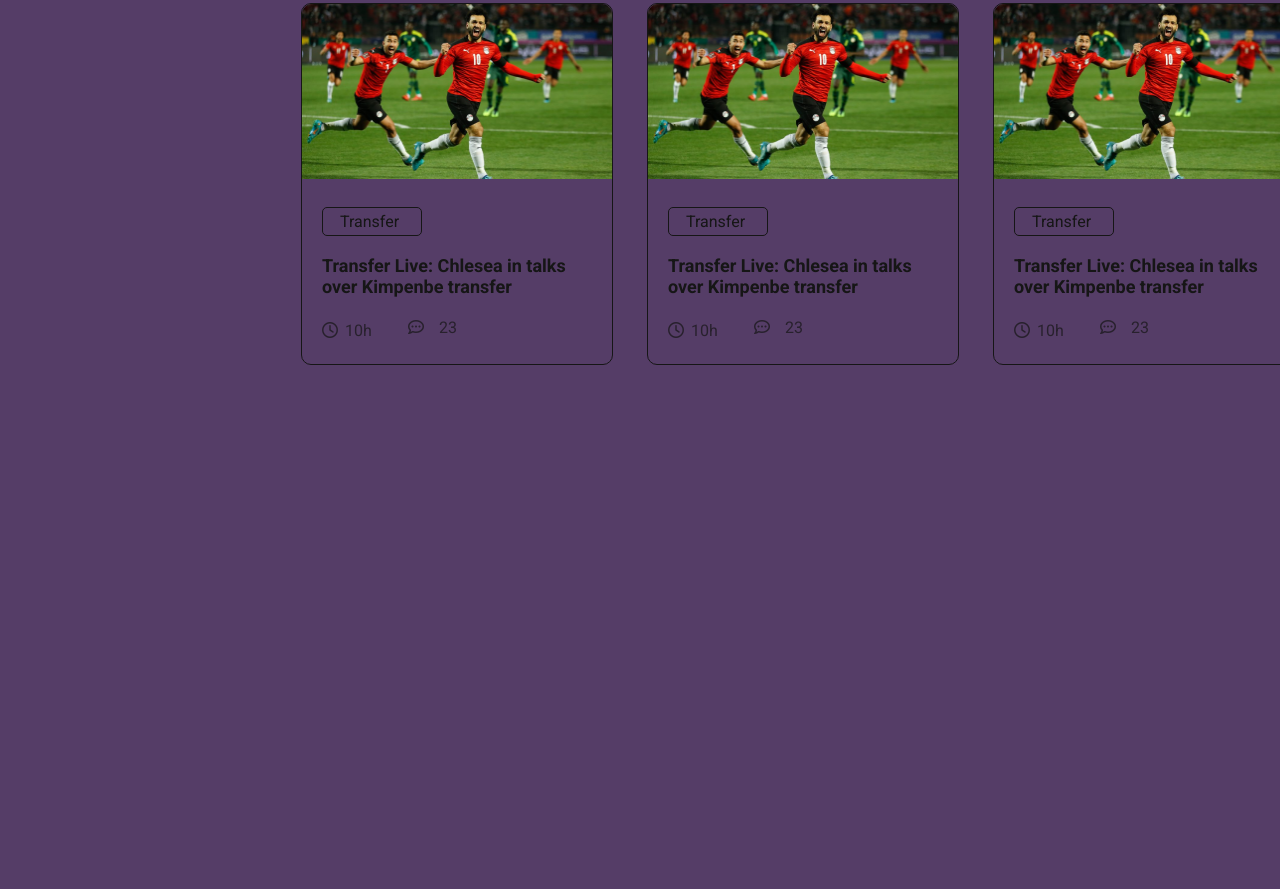
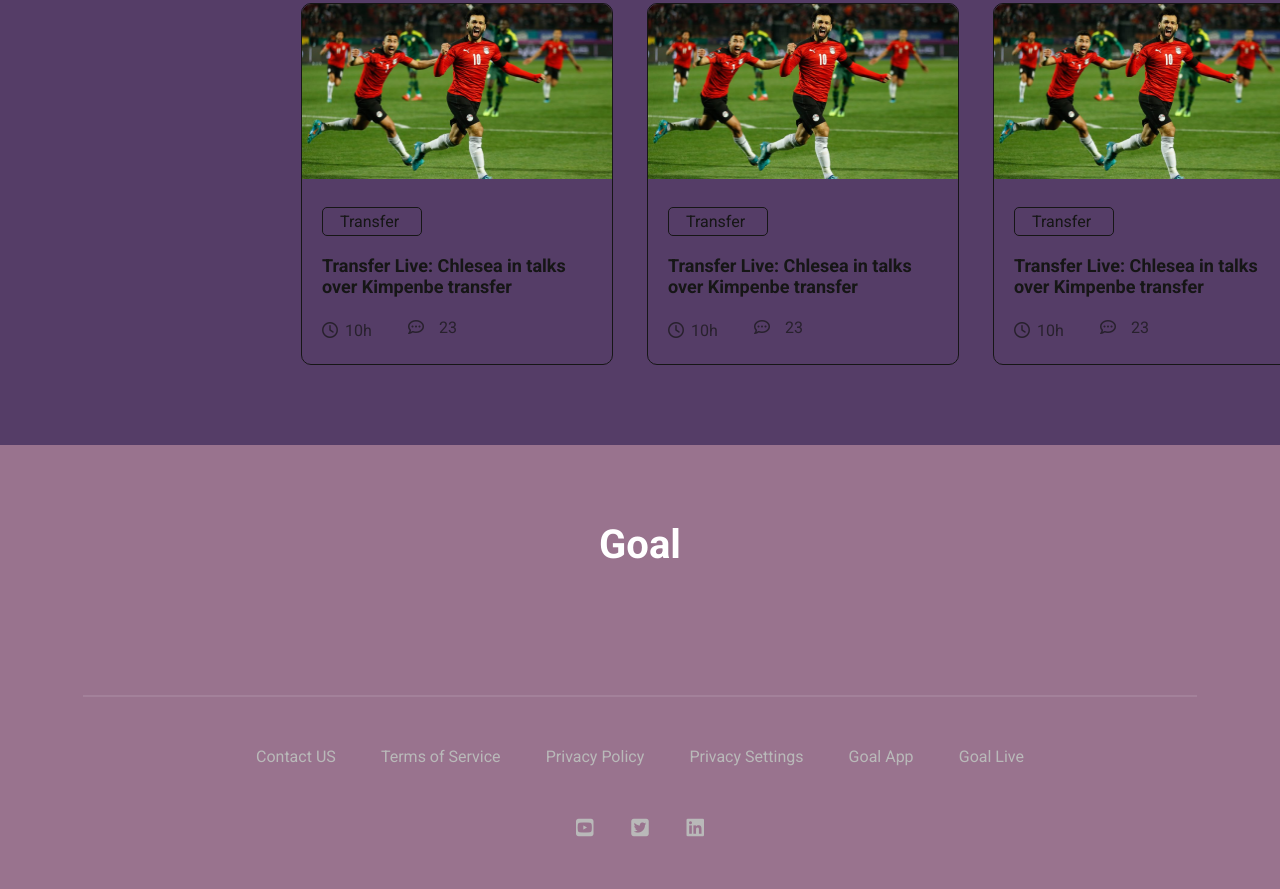
Before and after one commit to BondhanMondal/world-cup, a plain HTML site: page index.html in a window 1280 px wide. Shown: the part 1659-2548 px from the top of the page. Before the commit the page ends 2184 px from the top, so only its background shows below. Drawn offline with Linux system fonts and the light colour scheme.

Commit message:
footer done

```diff
--- a/css/index.css
+++ b/css/index.css
@@ -176,3 +176,66 @@ main {
     width: 24px;
     color: rgba(22, 22, 22, 0.7);
 }
+
+
+/* ---------------------------------------------------------------------------------------------
+                                        Footer styles
+------------------------------------------------------------------------------------------------ */
+.footer-container{
+    width: 100%;
+    height: 444px;
+    background-color: #99738E;
+}
+.footer-top{
+    height: 45%;
+    display: flex;
+    justify-content: center;
+    align-items: center;
+}
+.footer-top h1{
+    color: #FFFFFF;
+    font-size: 40px;
+    font-weight: 600;
+}
+.footer-mid{
+    margin-top: 50px;
+    margin-bottom: 50px;
+    display: flex;
+    justify-content: center;
+}
+.footer-mid hr{
+    border: 1px solid rgba(255, 255, 255, 0.1);
+    width: 87%;
+}
+.footer-anchor-container{
+    display: flex;
+    justify-content: center;
+    margin-bottom: 50px;
+}
+.anchor{
+    width: 60%;
+    display: flex;
+    justify-content: space-between;
+}
+.footer-anchor-container a{
+    text-decoration: none;
+    font-size: 16px;
+    font-weight: 500;
+    color: #B9B9B9;
+}
+.footer-bottom{
+    display: flex;
+    justify-content: center;
+
+}
+.clickable{
+    width: 10%;
+    display: flex;
+    justify-content: space-between;
+}
+.clickable a{
+    text-decoration: none;
+    font-size: 20px;
+    font-weight: 500;
+    color: #B9B9B9;
+}
--- a/index.html
+++ b/index.html
@@ -178,13 +178,37 @@
 
                 </div>
             </div>
+
         </section>
         <!-- middle part end  -->
-        <footer>
-            <section class="container">
-
-            </section>
-        </footer>
     </main>
+    <!-- footer start  -->
+    <footer>
+        <div class="footer-container">
+            <div class="footer-top">
+                <h1>Goal</h1>
+            </div>
+            <div class="footer-mid">
+                <hr>
+            </div>
+            <div class="footer-anchor-container">
+                <div class="anchor">
+                    <a href="">Contact US</a>
+                    <a href="">Terms of Service</a>
+                    <a href="">Privacy Policy</a>
+                    <a href="">Privacy Settings</a>
+                    <a href="">Goal App</a>
+                    <a href="">Goal Live</a>
+                </div>
+            </div>
+            <div class="footer-bottom">
+                <div class="clickable">
+                    <a href="https://www.youtube.com/" target="_blank"><i class="fab fa-youtube-square"></i></a>
+                    <a href="https://twitter.com/" target="_blank"><i class="fab fa-twitter-square"></i></a>
+                    <a href="https://www.linkedin.com/" target="_blank"><i class="fab fa-linkedin"></i></a>
+                </div>
+            </div>
+        </div>
+    </footer>
 </body>
 </html>
```
